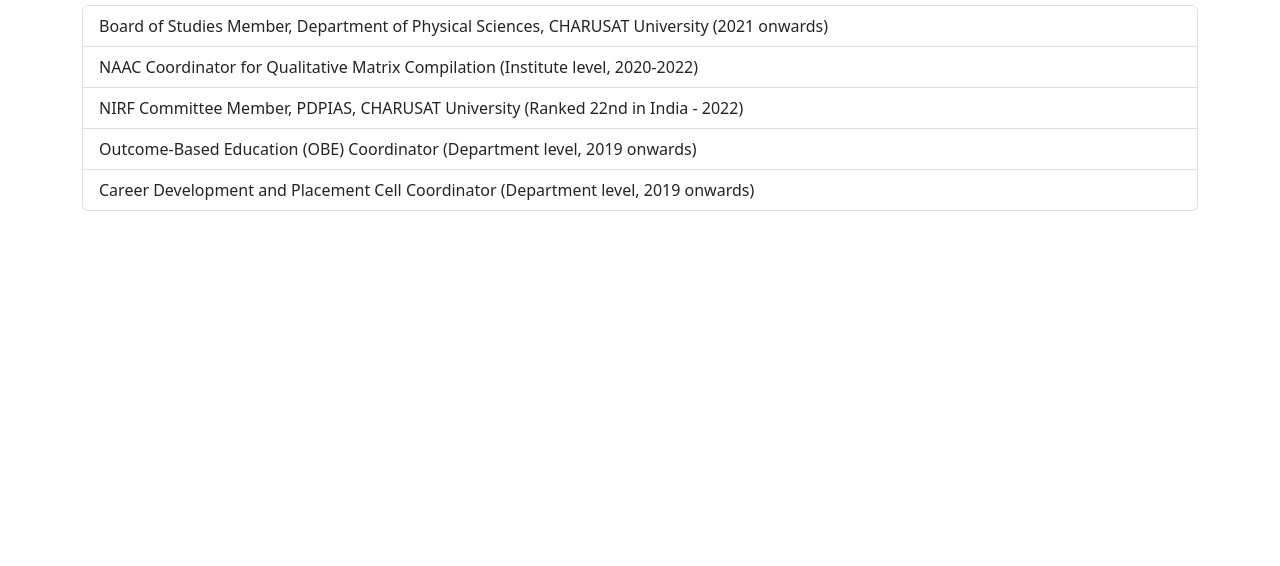
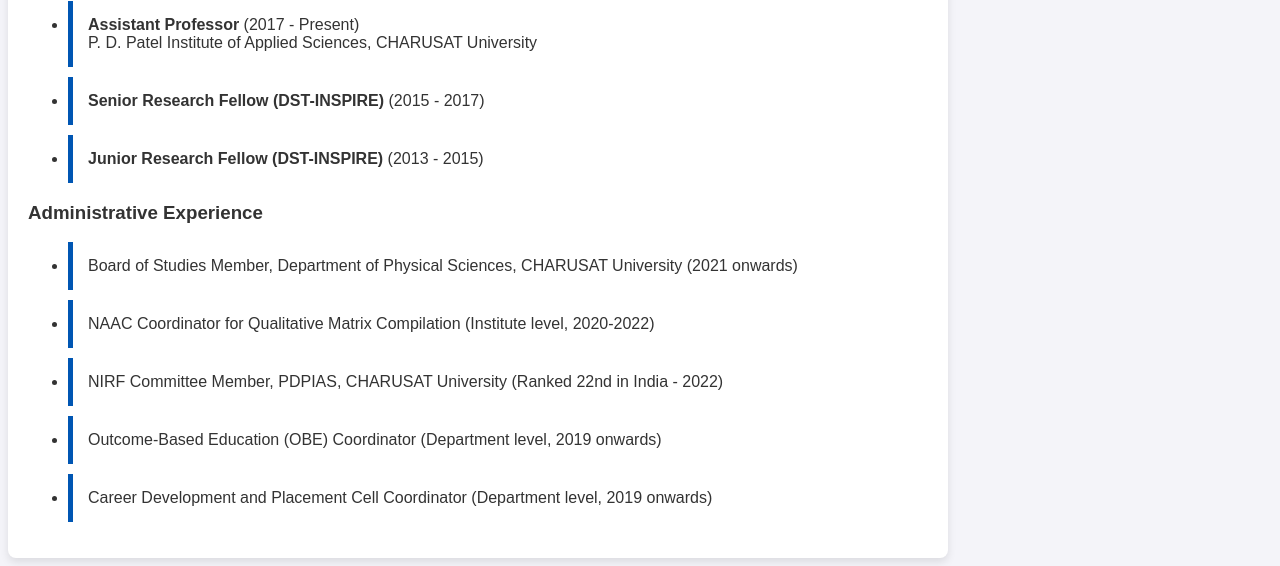
Before and after one commit to shweta-physics/shweta, a plain HTML site: page experience.html in a window 1280 px wide. Shown: the part 343-909 px from the top of the page. Before the commit the page ends 800 px from the top, so only its background shows below. Drawn offline with nearby package versions, Linux system fonts and the light colour scheme.

Commit message:
Update experience.html

```diff
--- a/experience.html
+++ b/experience.html
@@ -4,7 +4,7 @@
     <meta charset="UTF-8">
     <meta name="viewport" content="width=device-width, initial-scale=1.0">
     <title>Professional Experience - Shweta D. Dabhi</title>
-    <link href="https://cdn.jsdelivr.net/npm/bootstrap@5.3.0/dist/css/bootstrap.min.css" rel="stylesheet">
+    <link rel="stylesheet" href="style.css">
 </head>
 <body>
     <nav class="navbar navbar-expand-lg navbar-dark bg-dark">
```
